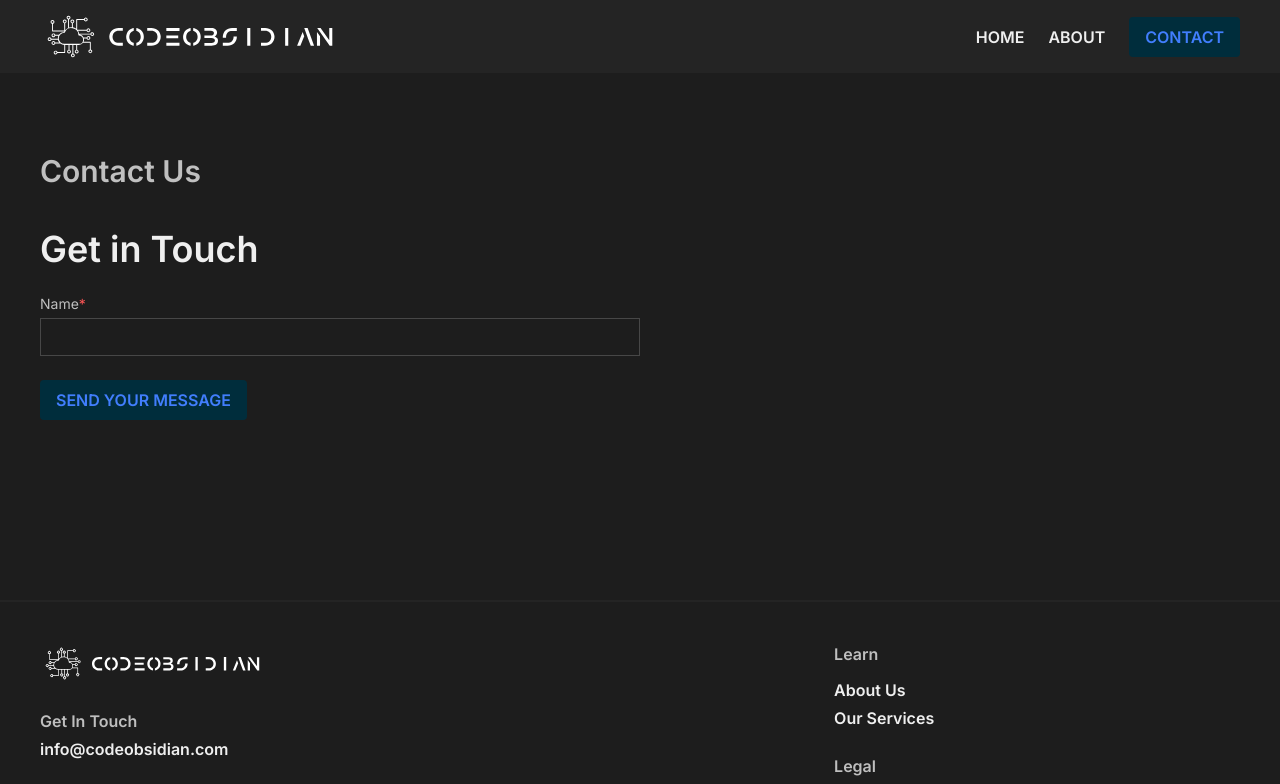
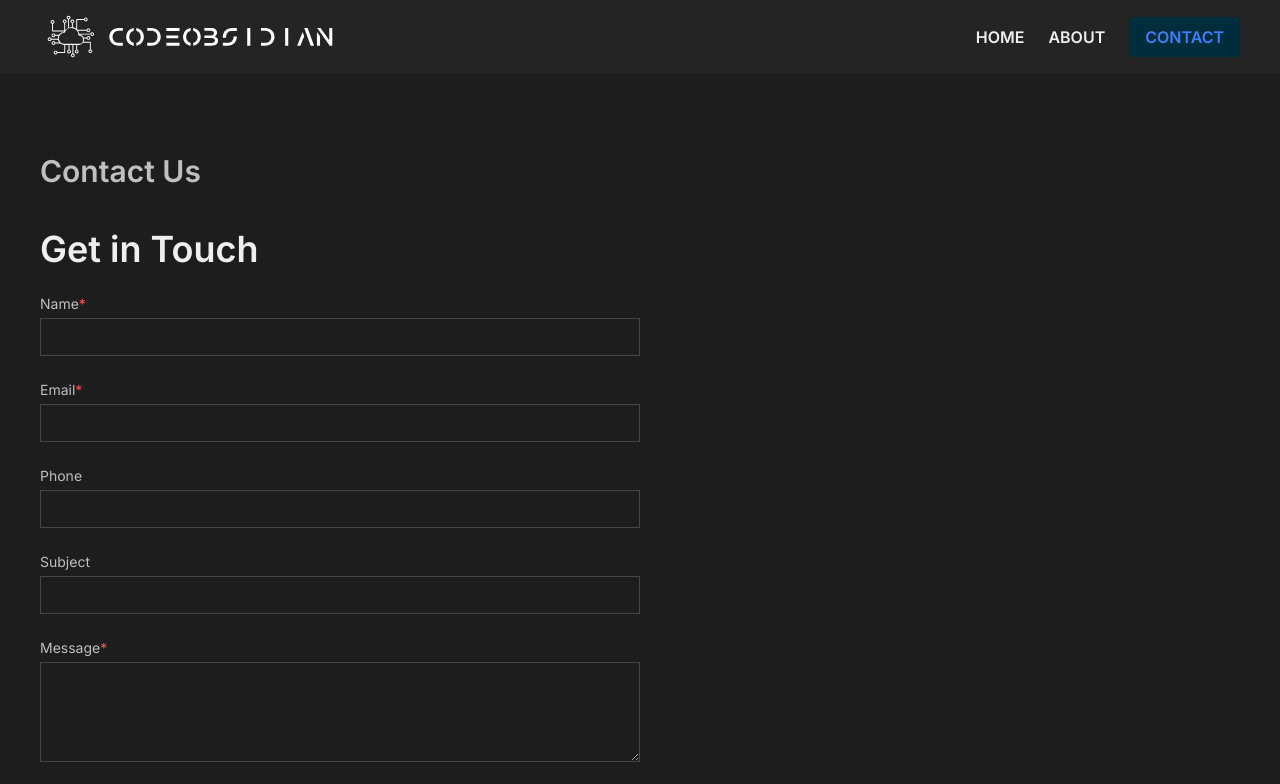
Before and after one commit to CodeObsidian/CodeObisidian, a React (Vite) app: page /contact in a window 1280 px wide. Shown: the top 784 px of the page. Built offline with nearby package versions, Linux system fonts and the light colour scheme.

Commit message:
Refactor Contact component form handling

```diff
--- a/src/pages/Contact/Contact.tsx
+++ b/src/pages/Contact/Contact.tsx
@@ -1,117 +1,77 @@
-import { useState } from 'react'
-import { Helmet } from 'react-helmet'
+import { useState } from 'react';
+import { Helmet } from 'react-helmet';
 
 interface FormError {
-  error: boolean
-  msg: string
+  error: boolean;
+  msg: string;
 }
 
 export default function Contact() {
-  const [name, setName] = useState('')
-  const [email, setEmail] = useState('')
-  const [phone, setPhone] = useState('')
-  const [subject, setSubject] = useState('')
-  const [message, setMessage] = useState('')
+  const [name, setName] = useState('');
+  const [email, setEmail] = useState('');
+  const [phone, setPhone] = useState('');
+  const [subject, setSubject] = useState('');
+  const [message, setMessage] = useState('');
 
-  const [nameErr, setNameErr] = useState<FormError>({
-    error: false,
-    msg: ''
-  })
-  const [emailErr, setEmailErr] = useState<FormError>({
-    error: false,
-    msg: ''
-  })
-  const [messageErr, setMessageErr] = useState<FormError>({
-    error: false,
-    msg: ''
-  })
+  const [nameErr, setNameErr] = useState<FormError>({ error: false, msg: '' });
+  const [emailErr, setEmailErr] = useState<FormError>({ error: false, msg: '' });
+  const [messageErr, setMessageErr] = useState<FormError>({ error: false, msg: '' });
 
   const handleNameChange = (e: React.ChangeEvent<HTMLInputElement>) => {
-    const s = e.target.value
-
-    setName(s)
-
-    if(s == '') {
-      setNameErr({
-        error: true,
-        msg: 'Please enter a name.'
-      })
+    const s = e.target.value;
+    setName(s);
+    if (s === '') {
+      setNameErr({ error: true, msg: 'Please enter a name.' });
     } else {
-      setNameErr({
-        error: false,
-        msg: ''
-      })
+      setNameErr({ error: false, msg: '' });
     }
-  }
+  };
 
   const handleEmailChange = (e: React.ChangeEvent<HTMLInputElement>) => {
-    const s = e.target.value
-
-    setEmail(s)
-
-    const validRegex = /^(([^<>()[\]\\.,;:\s@"]+(\.[^<>()[\]\\.,;:\s@"]+)*)|.(".+"))@((\[[0-9]{1,3}\.[0-9]{1,3}\.[0-9]{1,3}\.[0-9]{1,3}\])|(([a-zA-Z\-0-9]+\.)+[a-zA-Z]{2,}))$/
-
-    if(!s.toLowerCase().match(validRegex)) {
-      setEmailErr({
-        error: true,
-        msg: 'Please enter a valid email.'
-      })
+    const s = e.target.value;
+    setEmail(s);
+    const validRegex = /^(([^<>()[\]\\.,;:\s@"]+(\.[^<>()[\]\\.,;:\s@"]+)*)|(".+"))@((\[[0-9]{1,3}\.[0-9]{1,3}\.[0-9]{1,3}\.[0-9]{1,3}])|(([a-zA-Z\-0-9]+\.)+[a-zA-Z]{2,}))$/;
+    if (!s.toLowerCase().match(validRegex)) {
+      setEmailErr({ error: true, msg: 'Please enter a valid email.' });
     } else {
-      setEmailErr({
-        error: false,
-        msg: ''
-      })
+      setEmailErr({ error: false, msg: '' });
     }
-  }
+  };
 
   const handlePhoneChange = (e: React.ChangeEvent<HTMLInputElement>) => {
-    setPhone(e.target.value)
-  }
+    setPhone(e.target.value);
+  };
 
   const handleSubjectChange = (e: React.ChangeEvent<HTMLInputElement>) => {
-    setSubject(e.target.value)
-  }
+    setSubject(e.target.value);
+  };
 
   const handleMessageChange = (e: React.ChangeEvent<HTMLTextAreaElement>) => {
-    const s = e.target.value
+    const s = e.target.value;
+    setMessage(s);
+    if (s === '') {
+      setMessageErr({ error: true, msg: 'Please enter a message.' });
+    } else {
+      setMessageErr({ error: false, msg: '' });
+    }
+  };
 
-    setMessage(s)
-
-    if(s == '') {
-      setMessageErr({
-        error: true,
-        msg: 'Please enter a message.'
-      })
-    } else {
-      setMessageErr({
-        error: false,
-        msg: ''
-      })
-    }
-  }
-
-  const handleSubmit = (e : React.FormEvent) => {
-    e.preventDefault()
-
-    // TODO: Handle sending an email
-  }
+  const handleSubmit = (e: React.FormEvent) => {
+    e.preventDefault();
+    // TODO: Handle form submission logic here
+  };
 
   return (
     <main className='page'>
       <Helmet>
         <title>Contact Us - Code Obsidian</title>
-        <meta name="description" content="Get in touch with Code Obsidian. Our team is ready to answer your questions about full-stack development, API integration, and mobile app development." />
+        <meta name="description" content="Get in touch with Code Obsidian. Our team is ready to answer your questions and help you with your software development needs." />
       </Helmet>
       <section>
         <div className='container'>
           <h1 className='animate-in'>Contact Us</h1>
           <h2 className='animate-in text-primary text-3xl font-[600] mb-6 md:text-4xl'>Get in Touch</h2>
-          <form
-            className='animate-in flex flex-col gap-6 max-w-[600px]'
-            onSubmit={handleSubmit}>
-            {/* Form sections for name, email, phone, subject, and message */}
-            {/* Ensure each input and textarea has an id that matches the htmlFor attribute of its label */}
-            {/* Example for Name field: */}
+          <form className='animate-in flex flex-col gap-6 max-w-[600px]' onSubmit={handleSubmit}>
             <div className='form-section'>
               <label htmlFor='name' className='required'>Name</label>
               <div className='flex flex-col gap-1'>
@@ -127,11 +87,60 @@ export default function Contact() {
                 {nameErr.error && <span id="nameError" className='error'>{nameErr.msg}</span>}
               </div>
             </div>
-            {/* Continue with email, phone, subject, and message fields */}
+            <div className='form-section'>
+              <label htmlFor='email' className='required'>Email</label>
+              <div className='flex flex-col gap-1'>
+                <input
+                  id='email'
+                  required
+                  aria-required="true"
+                  name='email'
+                  type='email'
+                  value={email}
+                  onChange={handleEmailChange}
+                  aria-describedby="emailError"
+                />
+                {emailErr.error && <span id="emailError" className='error'>{emailErr.msg}</span>}
+              </div>
+            </div>
+            <div className='form-section'>
+              <label htmlFor='phone'>Phone</label>
+              <input
+                id='phone'
+                name='phone'
+                type='tel'
+                value={phone}
+                onChange={handlePhoneChange}
+              />
+            </div>
+            <div className='form-section'>
+              <label htmlFor='subject'>Subject</label>
+              <input
+                id='subject'
+                name='subject'
+                value={subject}
+                onChange={handleSubjectChange}
+              />
+            </div>
+            <div className='form-section'>
+              <label htmlFor='message' className='required'>Message</label>
+              <div className='flex flex-col gap-1'>
+                <textarea
+                  id='message'
+                  required
+                  aria-required="true"
+                  name='message'
+                  value={message}
+                  onChange={handleMessageChange}
+                  aria-describedby="messageError"
+                />
+                {messageErr.error && <span id="messageError" className='error'>{messageErr.msg}</span>}
+              </div>
+            </div>
             <button type='submit' className='primary-button'>Send your message</button>
           </form>
         </div>
       </section>
     </main>
-  )
+  );
 }
```
